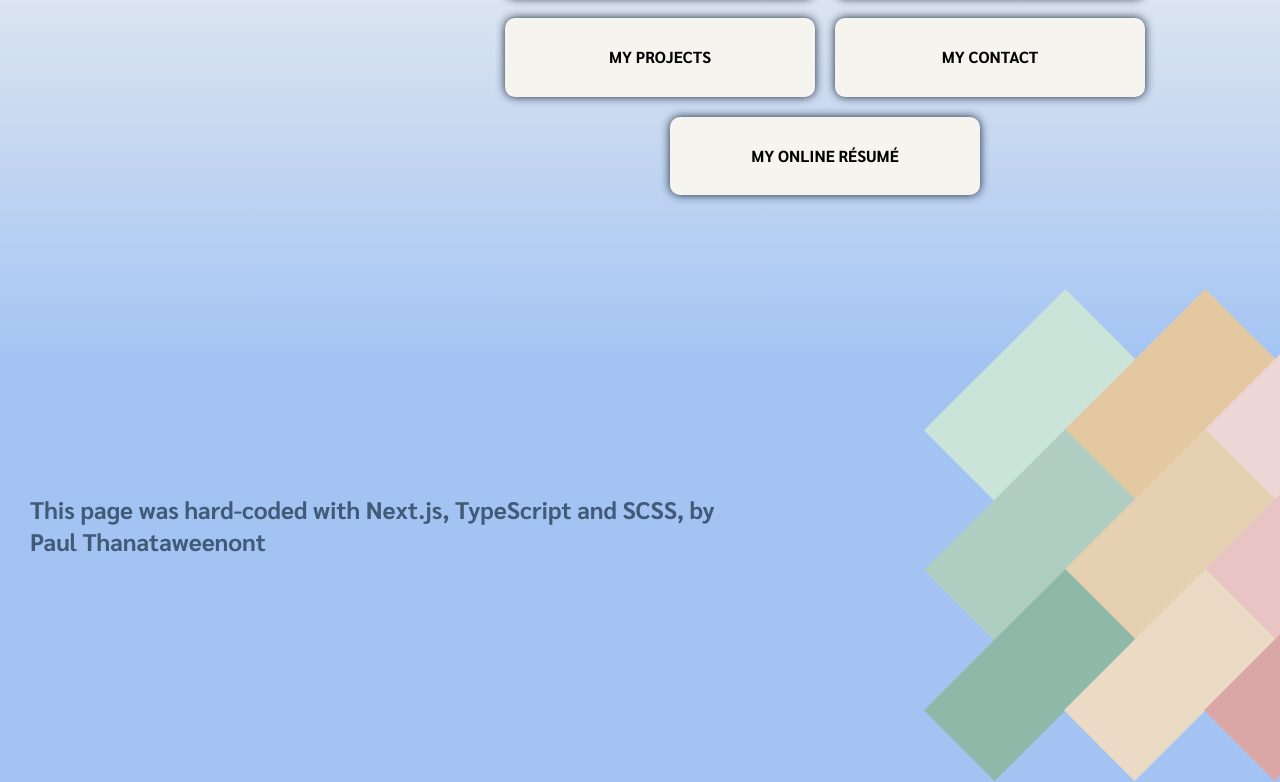
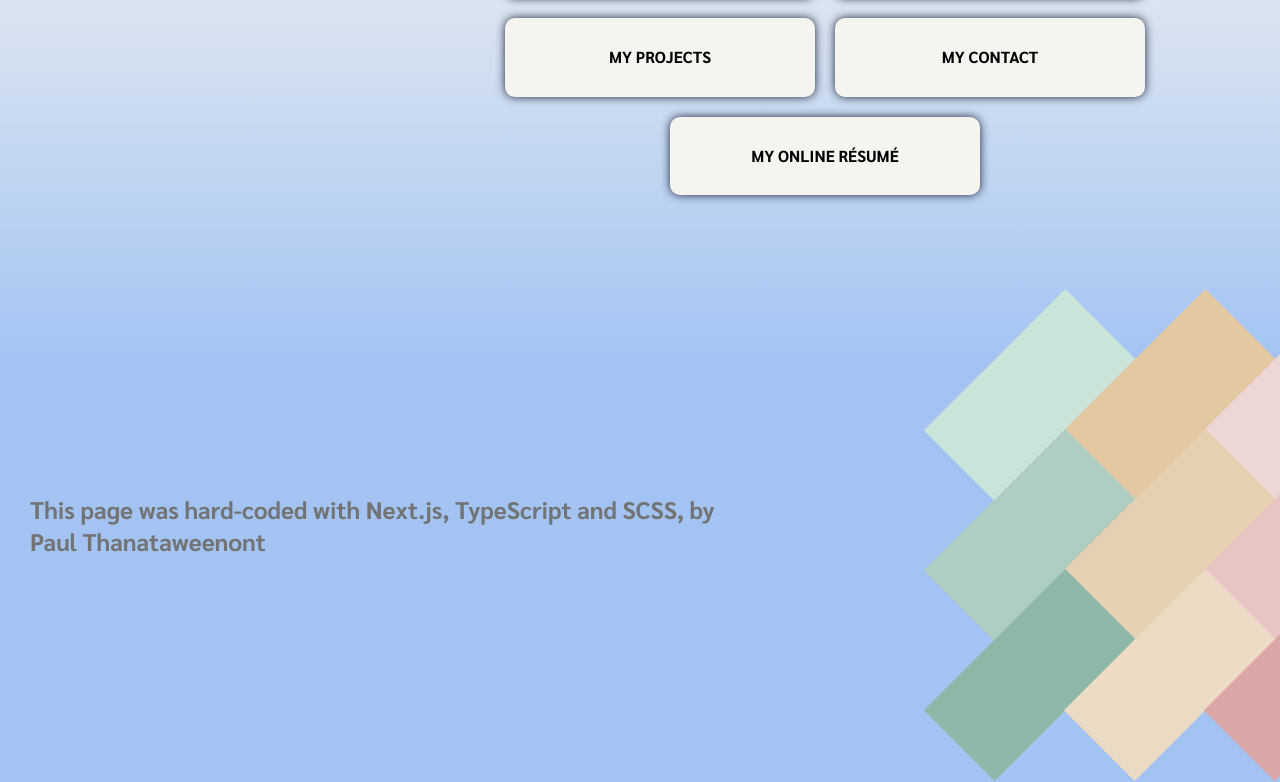
Before and after one commit to PaulRGU2014/kru-paul-2023-website, a Next.js app in the folder frontend/: page / in a window 1280 px wide. Shown: the part 520-1302 px from the top of the page. Built offline with nearby package versions, Linux system fonts and the light colour scheme.

Commit message:
update font

```diff
--- a/frontend/src/components/Footer/Footer.module.scss
+++ b/frontend/src/components/Footer/Footer.module.scss
@@ -91,7 +91,7 @@
 .disclaimer{
     width: 60%;
     height: auto;
-    color: $navy;
+    color: $lt-black;
     @include responsive(md){
         width: 80%;
     }
```
